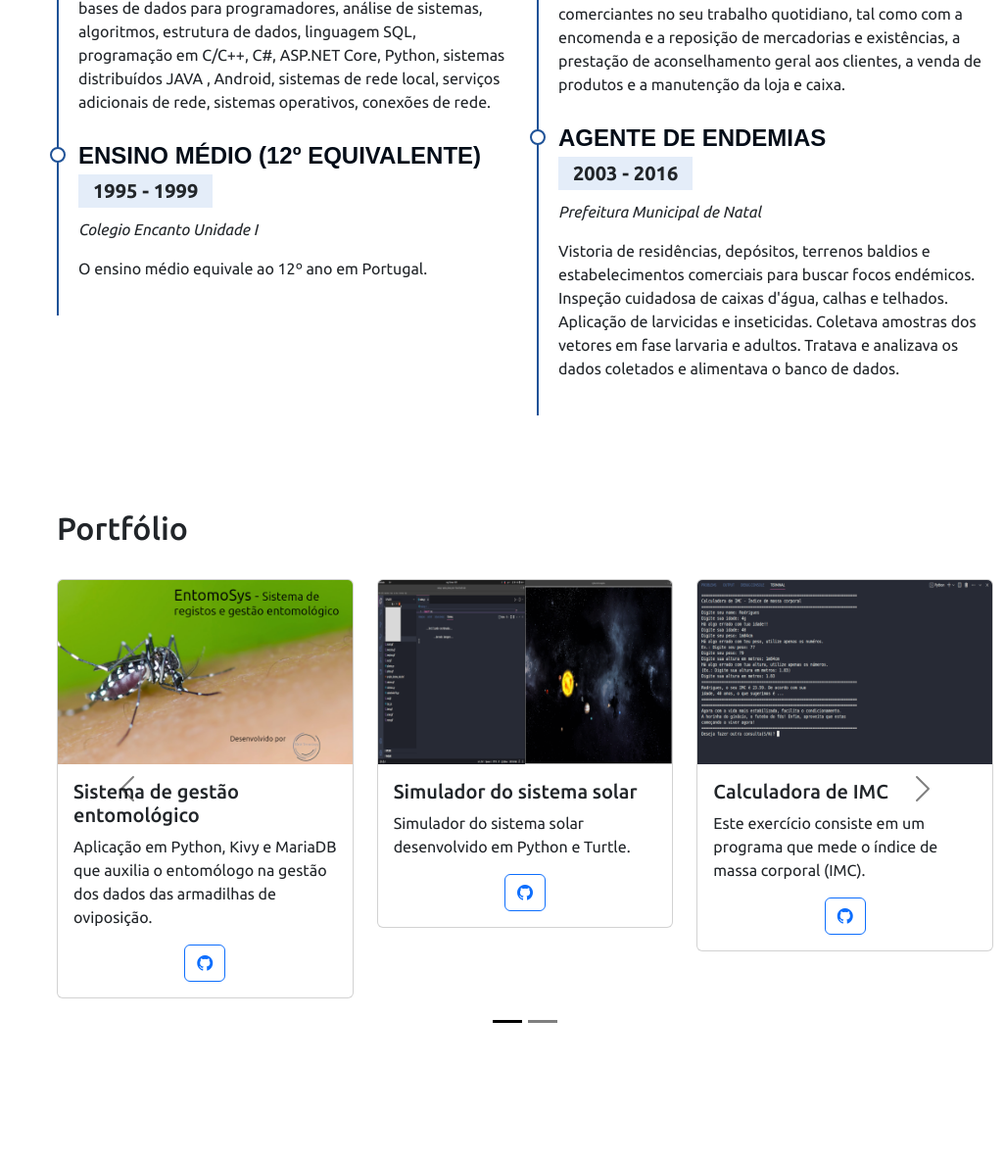
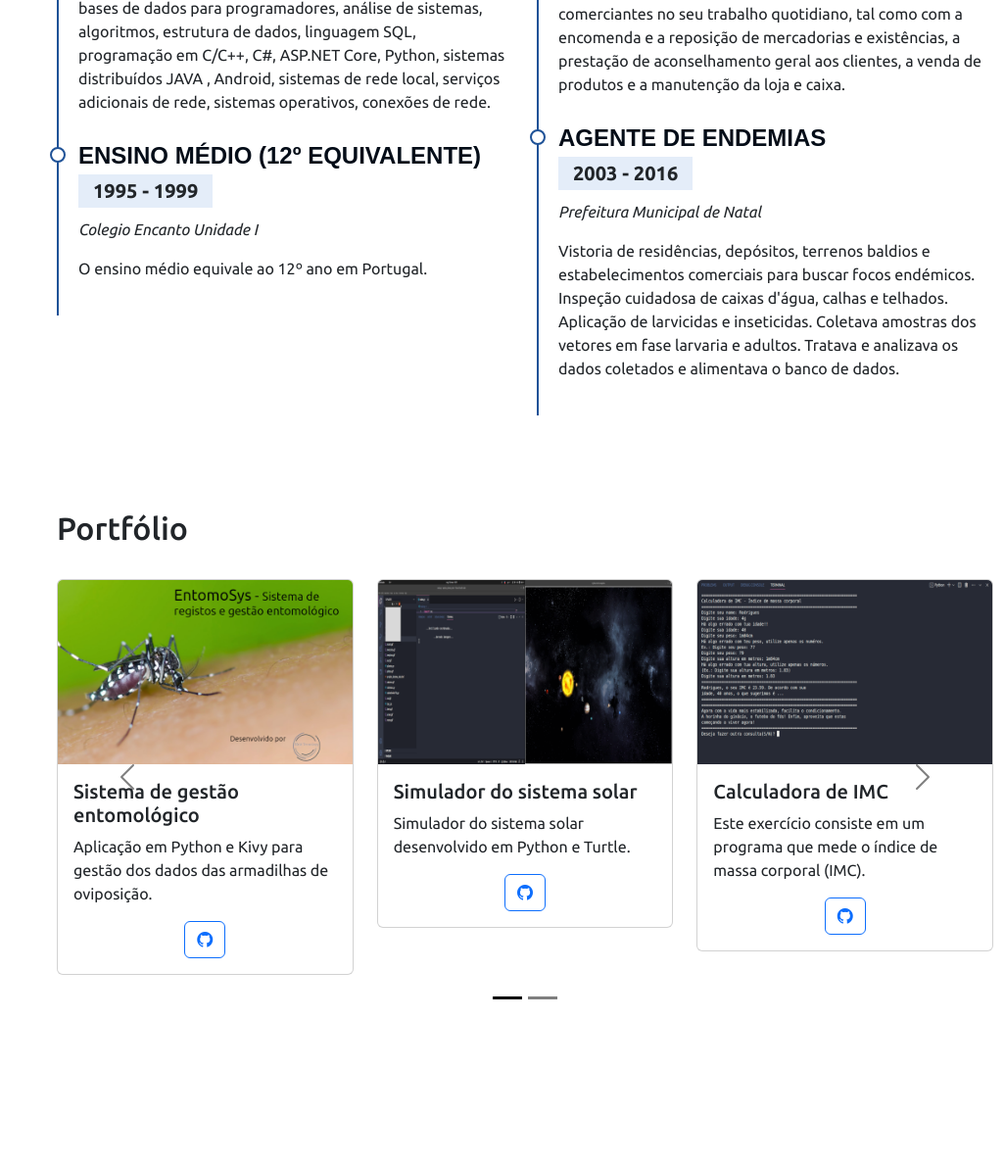
Before and after one commit to mrld-rodrigues/portifolio_responsivo, a Flask app: page / in a window 1280 px wide. Shown: the part 2810-3998 px from the top of the page at 98% size, without its empty margins (254-1280 px from the left). Run offline with Flask 2, Linux system fonts and the light colour scheme; some libraries are stand-ins or nearby versions.

Commit message:
correcao textos commit

```diff
--- a/templates/index.html
+++ b/templates/index.html
@@ -341,8 +341,7 @@
                                             alt="banner entomosys">
                                         <div class="card-body">
                                             <h5 class="card-title">Sistema de gestão entomológico</h5>
-                                            <p class="card-text">Aplicação em Python, Kivy e MariaDB
-                                                que auxilia o entomólogo na gestão dos dados das armadilhas de
+                                            <p class="card-text">Aplicação em Python e Kivy para gestão dos dados das armadilhas de
                                                 oviposição.</p>
                                             <div class="d-flex justify-content-center">
                                                 <a href="..." target="_blank" class="btn btn-outline-primary">
@@ -397,9 +396,8 @@
                                             alt="jogo da forca">
                                         <div class="card-body">
                                             <h5 class="card-title">Jogo da forca (hangman's game)</h5>
-                                            <p class="card-text">Desenvolvido em Python, o jogo da forca desafia o
-                                                jogador a
-                                                adivinhar a palavra oculta antes que o boneco seja enforcado.</p>
+                                            <p class="card-text">Desenvolvido em Python, o jogo desafia o jogador a
+                                                adivinhar a palavra antes que seja enforcado.</p>
                                             <div class="d-flex justify-content-center">
                                                 <a href="..." target="_blank" class="btn btn-outline-primary">
                                                     <i class="bi bi-github"></i>
```
